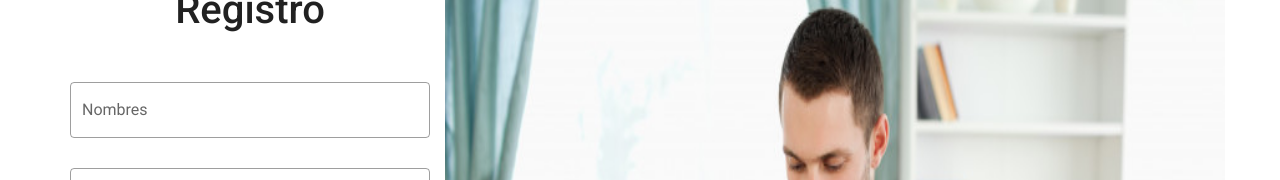
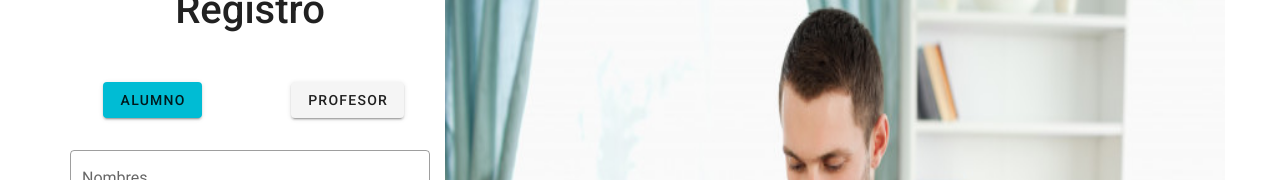
Before and after one commit to cs2901-2020-1/educhay-client, a Nuxt app: page /register in a window 1280 px wide. Shown: the part 126-306 px from the top of the page. Built offline with nearby package versions, Linux system fonts and the light colour scheme; no server answers.

Commit message:
clasemiercoles

```diff
--- a/pages/register.vue
+++ b/pages/register.vue
@@ -5,6 +5,22 @@
         <div class="text-center my-style justify-content-center">
           <h1 class="m-5">Registro</h1>
           <v-form>
+            <v-row class="mb-5">
+              <v-col>
+                <v-btn
+                  :color="isProfe ? 'gray' : 'cyan'"
+                  @click="isProfe = false"
+                  >Alumno</v-btn
+                >
+              </v-col>
+              <v-col>
+                <v-btn
+                  :color="isProfe ? 'cyan' : 'gray'"
+                  @click="isProfe = true"
+                  >Profesor</v-btn
+                >
+              </v-col>
+            </v-row>
             <v-text-field
               v-model="form.nombre"
               type="text"
@@ -23,19 +39,6 @@
               label="Correo electronico"
               outlined
             />
-            <!-- <v-text-field
-            v-model="form.schoolName"
-            type="text"
-            label="Colegio"
-            outlined
-          />
-            <v-text-field
-              v-model="form.username"
-              type="text"
-              label="Nombre de usuario"
-              outlined
-            />
-            -->
             <v-text-field
               v-model="form.password"
               type="password"
@@ -76,11 +79,10 @@
         form: {
           nombre: '',
           apellido: '',
-          // schoolName: '',
           email: '',
-          // username: '',
           password: ''
-        }
+        },
+        isProfe: false
       }
     },
     computed: {
@@ -101,7 +103,7 @@
     },
     methods: {
       async onSubmit() {
-        const url = '/register'
+        const url = this.isProfe ? '/register/profe' : '/register'
         // this.$v.$touch()
         await this.$axios
           .$post(url, this.form)
@@ -111,6 +113,7 @@
           .catch((e) => {
             console.log(e)
           })
+        /*
         this.$auth
           .loginWith('local', { data: this.form })
           .then((res) => {
@@ -121,6 +124,8 @@
           .catch((e) => {
             console.log(e)
           })
+          */
+        this.$router.push('/login')
         // this.$auth.setUserToken().then(() => {})
       }
     }
--- a/pages/upload.vue
+++ b/pages/upload.vue
@@ -370,6 +370,7 @@
       },
       async uploadLocalVideo() {
         const url = '/videos/POST'
+        console.log(this.$auth.user)
         await this.$axios
           .$post(url, {
             creador_email: 'profe@utec.edu.pe',
@@ -378,7 +379,7 @@
             _unidad: this.form.unidad,
             url_stream: this.urlUpload,
             titulo: this.form.title,
-            url_download: '',
+            url_download: this.urlUpload,
             descripcion: 'descripcion'
           })
           .then((res) => {
--- a/pages/video/_id.vue
+++ b/pages/video/_id.vue
@@ -20,8 +20,8 @@
               </v-list-item-icon>
               <v-list-item-content>
                 <v-list-item-title
+                  class="text-sm-body-2 font-weight-black"
                   v-text="item.nombre"
-                  class="text-sm-body-2 font-weight-black"
                 ></v-list-item-title>
               </v-list-item-content>
             </v-list-item>
@@ -44,9 +44,15 @@
         </template>
         <v-row justify="center" class="p-3">
           <v-col>
-            <div class="text-lg-h4 font-weight-black">
-              {{ title }}
-            </div>
+            <v-row>
+              <div class="text-lg-h4 font-weight-black">
+                {{ title }}
+              </div>
+              <div v-if="!isYoutube">
+                <a :href="urlUpload"></a>
+              </div>
+            </v-row>
+
             <v-row justify="center" align="center">
               <v-col>
                 <div>
@@ -154,10 +160,10 @@
                         </v-row>
                       </v-col>
                       <v-col
+                        v-if="comentario.email === $auth.user.email"
                         md="1"
                         align-self="start"
                         justify-self="end"
-                        v-if="comentario.email === $auth.user.email"
                       >
                         <v-icon @click="deleteComment(comment.id)"
                           >mdi-minus</v-icon
@@ -205,6 +211,7 @@
           this.isYoutube = !res.url_stream.includes('amazon')
           this.comments = res.comments
           this.videoId = res.url_stream
+          this.urlUpload = res.url_download
           this.ratingVideo = res.rating
           this.views = res.views
           this.title = res.titulo
@@ -377,7 +384,7 @@
 
   .fixed {
     position: fixed;
-    bottom: 0;
+    top: 0;
     left: 0;
   }
 </style>
```
